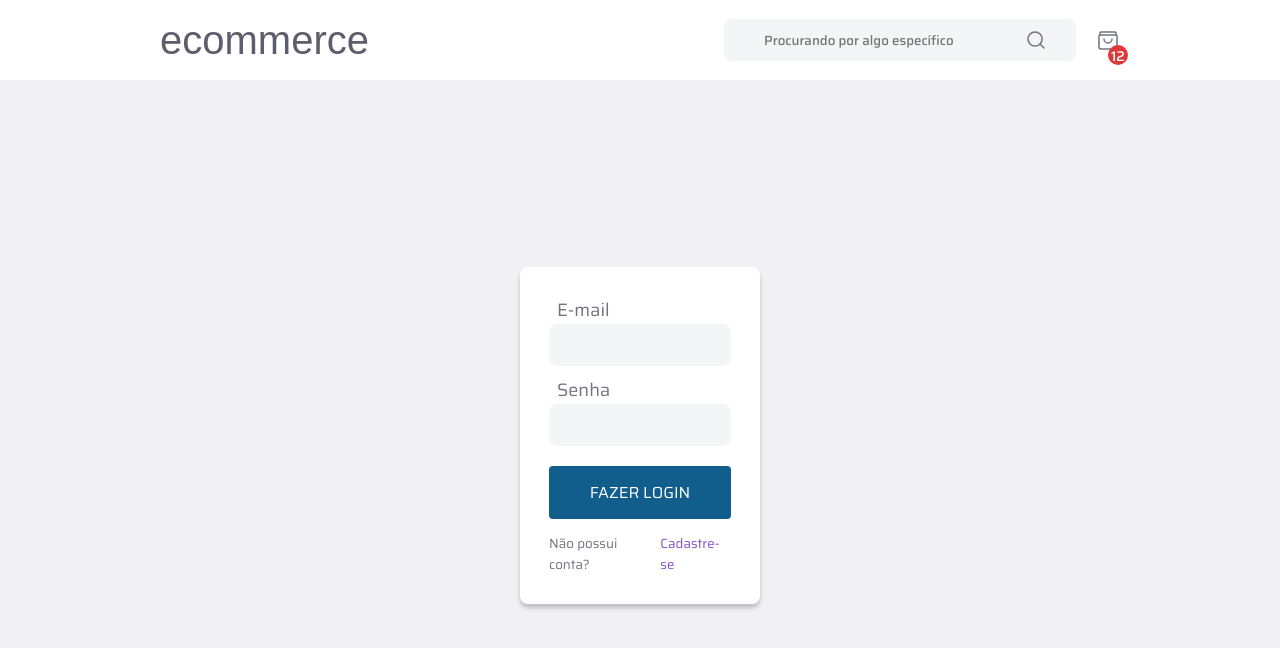
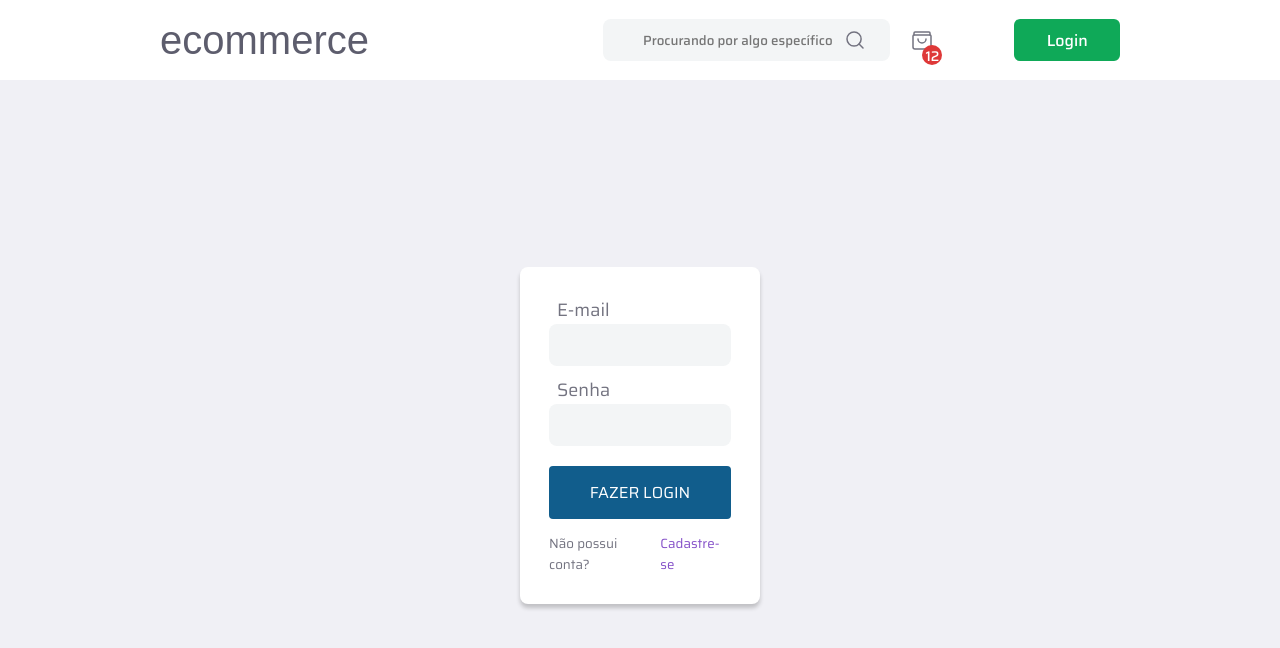
Before and after one commit to ThiagoSaraceni/ecommerce-frontend, a React (Vite) app in the folder frontend-ecommerce/: page / in a window 1280 px wide. Shown: the top 648 px of the page. Built offline with nearby package versions, Linux system fonts and the light colour scheme; a web font is replaced by a local one.

Commit message:
feat: lidando com login e logout de usuarios

```diff
--- a/frontend-ecommerce/src/components/InputSearch/inputSearch.jsx
+++ b/frontend-ecommerce/src/components/InputSearch/inputSearch.jsx
@@ -26,7 +26,6 @@ const DivSearchIcon = styled.div`
   top: 55%;
   right: 8%;
   transform: translateY(-50%);
-  cursor: pointer;
 
   svg {
     width: 100%;
--- a/frontend-ecommerce/src/components/layout/navbar/index.jsx
+++ b/frontend-ecommerce/src/components/layout/navbar/index.jsx
@@ -1,8 +1,21 @@
+import { useDispatch, useSelector } from "react-redux";
 import { InputSeach } from "../../InputSearch/inputSearch";
 import { ShoppingBag } from "../../shoppingBag/shoppingBag";
 import * as S from "./styles";
+import { handleUserId } from "../../../redux/ecommerceSlice";
+import { useNavigate } from "react-router-dom";
 
 export const Navbar = () => {
+  const { userId } = useSelector((state) => state.ecommerce);
+  console.log({ userId });
+
+  const dispatch = useDispatch();
+  const navigate = useNavigate();
+
+  const handleUser = () => {
+    userId ? dispatch(handleUserId(null)) : navigate(`/`);
+  };
+
   return (
     <S.Container>
       <S.DivDFlex>
@@ -10,6 +23,9 @@ export const Navbar = () => {
         <S.RightContainer>
           <InputSeach />
           <ShoppingBag />
+          <S.ButtonLogin userId={userId} onClick={handleUser}>
+            {userId ? "Logout" : "Login"}
+          </S.ButtonLogin>
         </S.RightContainer>
       </S.DivDFlex>
     </S.Container>
--- a/frontend-ecommerce/src/components/layout/navbar/styles.jsx
+++ b/frontend-ecommerce/src/components/layout/navbar/styles.jsx
@@ -41,3 +41,17 @@ export const RightContainer = styled.div`
   align-items: center;
   gap: 20px;
 `;
+
+export const ButtonLogin = styled.button`
+  background-color: ${(props) => (props.userId ? "#115D8C" : "#0fa958")};
+  color: #ffff;
+  border-radius: 6px;
+  height: 42px;
+  width: 25%;
+  border: none;
+  font-family: "Saira";
+  font-size: 16px;
+  font-weight: 500;
+  margin-left: 60px;
+  cursor: pointer;
+`;
--- a/frontend-ecommerce/src/pages/login.jsx
+++ b/frontend-ecommerce/src/pages/login.jsx
@@ -4,6 +4,8 @@ import styled from "styled-components";
 import { URLAPIECOMMERCE, useFetchApi, useFetchApiPost } from "../useFetchApi";
 import { useState } from "react";
 import toast, { Toaster } from "react-hot-toast";
+import { useDispatch, useSelector } from "react-redux";
+import { handleUserId } from "../redux/ecommerceSlice";
 
 const BgColor = styled.div`
   background-color: #f0f0f5;
@@ -92,6 +94,10 @@ export const Login = () => {
   const navigate = useNavigate();
   const { register, handleSubmit } = useForm();
 
+  const dispatch = useDispatch();
+
+  const setUserId = (id) => dispatch(handleUserId(id));
+
   const onSubmit = async (data) => {
     const { response, result } = await useFetchApiPost(
       `${URLAPIECOMMERCE}login`,
@@ -99,6 +105,7 @@ export const Login = () => {
     );
 
     if (response?.ok) {
+      setUserId(result?.usuario?.id);
       navigate(`/home`);
     }
     return toast.error("Usuário não encontrado!");
--- a/frontend-ecommerce/src/redux/ecommerceSlice.js
+++ b/frontend-ecommerce/src/redux/ecommerceSlice.js
@@ -5,6 +5,7 @@ const initialState = {
     option: 1,
   },
   search: null,
+  userId: null,
 };
 
 export const ecommerceSlice = createSlice({
@@ -17,9 +18,13 @@ export const ecommerceSlice = createSlice({
     handleSearch(state, { payload }) {
       state.search = payload;
     },
+    handleUserId(state, { payload }) {
+      state.userId = payload;
+    },
   },
 });
 
-export const { changeOption, handleSearch } = ecommerceSlice.actions;
+export const { changeOption, handleSearch, handleUserId } =
+  ecommerceSlice.actions;
 
 export default ecommerceSlice.reducer;
--- a/frontend-ecommerce/src/useFetchApi/index.jsx
+++ b/frontend-ecommerce/src/useFetchApi/index.jsx
@@ -1,5 +1,4 @@
 import { useState, useEffect, useMemo } from "react";
-import toast, { Toaster } from "react-hot-toast";
 
 export const URLAPIECOMMERCE = "http://localhost:3000/api/";
 
@@ -39,11 +38,6 @@ export const useFetchApi = (baseUrl, params = {}) => {
 };
 
 export const useFetchApiPost = async (baseUrl, body = {}) => {
-  const showSuccessAlert = (message) => {
-    toast.success(message);
-  };
-  const toastError = (message) => toast.error(message);
-
   try {
     const response = await fetch(baseUrl, {
       method: "POST",
@@ -54,11 +48,7 @@ export const useFetchApiPost = async (baseUrl, body = {}) => {
     });
     const result = await response.json();
 
-    if (!response?.ok) {
-      return { response, result };
-    } else {
-      return { response, result };
-    }
+    return { response, result };
   } catch (error) {
     toastError();
   }
```
